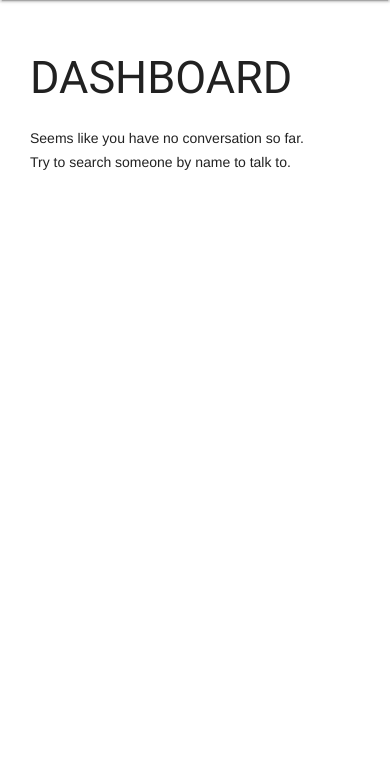
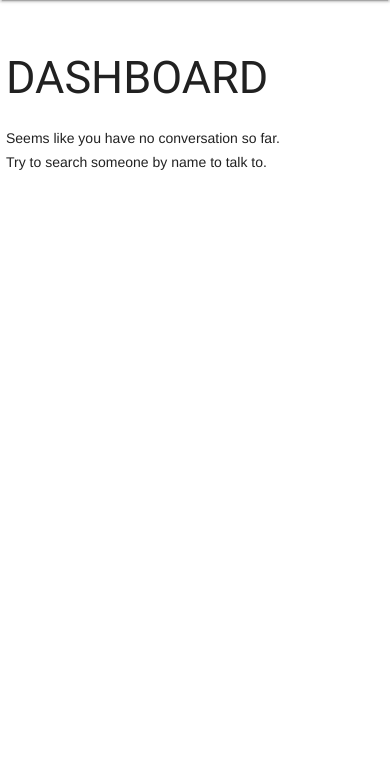
Before and after one commit to crunck78/django_chat_app, a Django app: page / in a window 390 px wide. Shown: the part 74-844 px from the top of the page. Run offline with Django 4.2, Linux system fonts and the light colour scheme; the visitor is signed in with stand-in values (Sample User, id 1); data comes from the database, SQL or seed files in the repository; data that the repository does not hold is empty.

Commit message:
improve chat room messages responsive

```diff
--- a/django_chat_app/static/css/chat.css
+++ b/django_chat_app/static/css/chat.css
@@ -23,6 +23,7 @@
 #messageContainer{
     max-height: 100%;
     overflow-y: auto;
+    overflow-x: hidden;
     transition: all 300ms;
 
     /* display: flex;
@@ -34,6 +35,8 @@
     min-height: unset;
     overflow: visible;
     z-index: unset;
+    max-width: 90%;
+    min-width: 50%;
     /* animation: show 3000ms ease-in-out; */
 }
 
--- a/django_chat_app/static/css/style.css
+++ b/django_chat_app/static/css/style.css
@@ -1,6 +1,12 @@
 .page-content {
     padding: 30px 30px;
     min-height: calc(100% - 60px);
+}
+
+@media(max-width: 500px){
+    .page-content{
+        padding: 30px 6px;
+    }
 }
 
 .mdl-layout__drawer .mdl-navigation {
```
